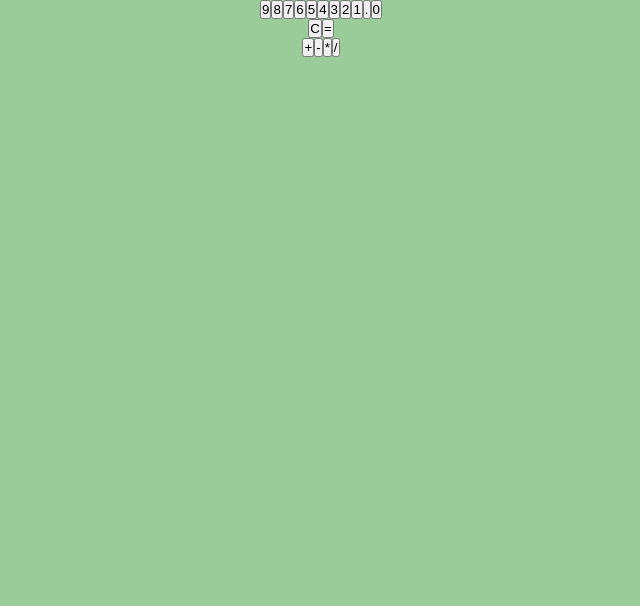
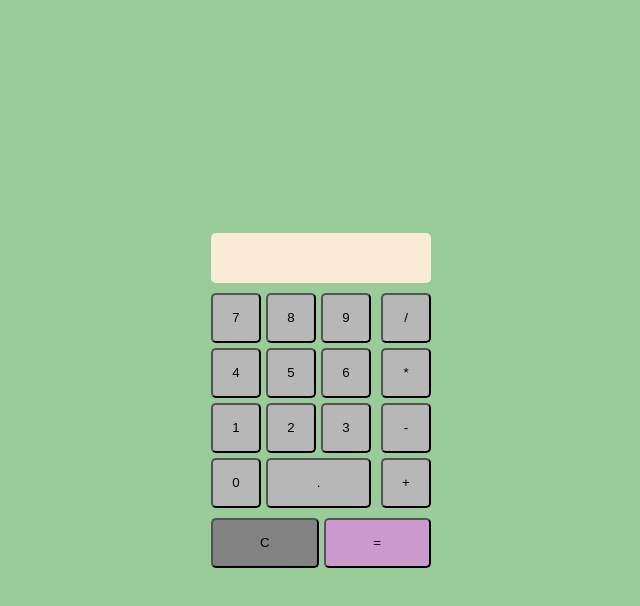
Before and after one commit to amelieberry/javascript-calculator, a React (Create React App) app: page / in a window 1280 px wide. Shown: the top 606 px of the page, without its empty margins (319-959 px from the left). Built offline with nearby package versions, Linux system fonts and the light colour scheme.

Commit message:
style calculator

```diff
--- a/src/App.css
+++ b/src/App.css
@@ -1,38 +1,70 @@
 .App {
   text-align: center;
+  height: 100vh;
+  display: flex;
+  justify-content: center;
+  align-items: center;
+
 }
 
-.App-logo {
-  height: 40vmin;
-  pointer-events: none;
+.container {
+  max-width: 400px;
+  padding: 5px;
+  display: grid;
+  gap: 10px;
+
 }
 
-@media (prefers-reduced-motion: no-preference) {
-  .App-logo {
-    animation: App-logo-spin infinite 20s linear;
-  }
+button {
+  height: 50px;
+  min-width: 50px;
+  /* width: 50px; */
+  background-color: #B7B7B7;
+  border-radius: 5px;
 }
 
-.App-header {
-  background-color: #282c34;
-  min-height: 100vh;
-  display: flex;
-  flex-direction: column;
-  align-items: center;
-  justify-content: center;
-  font-size: calc(10px + 2vmin);
-  color: white;
+#display {
+  background-color: antiquewhite;
+  height: 50px;
+  border-radius: 5px;
+  grid-row: 1;
+  grid-column: 1 / span 2;
 }
 
-.App-link {
-  color: #61dafb;
+.number-pad {
+  grid-row: 2;
+  grid-column: 1;
+  display: grid;
+  grid-template-columns: 1fr 1fr 1fr;
+  direction: rtl;
+  gap: 5px;
 }
 
-@keyframes App-logo-spin {
-  from {
-    transform: rotate(0deg);
-  }
-  to {
-    transform: rotate(360deg);
-  }
+#decimal {
+  grid-column: span 2;
 }
+
+.operator-pad {
+  grid-row: 2;
+  grid-column: 2;
+  display: flex;
+  flex-direction: column-reverse;
+  gap: 5px;
+}
+
+.action-pad {
+  grid-row: 3;
+  grid-column: 1 / span 2;
+  display: grid;
+  gap: 5px;
+}
+
+#equals {
+  background-color: #CC99CC;
+  grid-row: 1 / span 2;
+}
+
+#clear {
+  background-color: #828282;
+  grid-row: 1 / span 2;
+}
```
